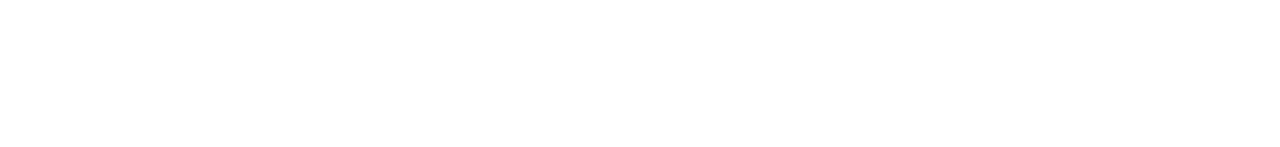
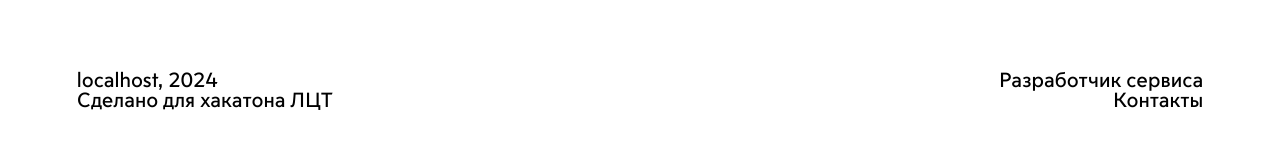
Before and after one commit to funcid/metro-in-tandem, a SvelteKit app in the folder web/: page / in a window 1280 px wide. Shown: the part 804-951 px from the top of the page. Before the commit the page ends 800 px from the top, so only its background shows below. Built offline with nearby package versions, Linux system fonts and the light colour scheme.

Commit message:
add footer

```diff
--- a/web/package.json
+++ b/web/package.json
@@ -23,5 +23,8 @@
 		"typescript": "^5.0.0",
 		"vite": "^5.0.3"
 	},
-	"type": "module"
+	"type": "module",
+	"dependencies": {
+		"svelte-spa-router": "^4.0.1"
+	}
 }
--- a/web/src/components/Footer.svelte
+++ b/web/src/components/Footer.svelte
@@ -3,6 +3,12 @@
 </script>
 
 <div class="flex justify-between font-onest">
-    <p>{$page.url.host}, {new Date().getFullYear()}</p>
-    <a href="https://t.me/ONE1SIDEDESIGN">Дизайнер сайта</a>
+    <div class="text-left">
+        <a>{$page.url.host}, {new Date().getFullYear()}</a><br/>
+        Сделано для хакатона ЛЦТ<br/>
+    </div>
+    <div class="text-right">
+        <a href="https://funcfolio.ru">Разработчик сервиса</a><br/>
+        <a href="https://t.me/funcid">Контакты</a><br/>
+    </div>
 </div>
--- a/web/src/routes/+page.svelte
+++ b/web/src/routes/+page.svelte
@@ -8,6 +8,7 @@
 	import Employees from '../components/Project.svelte';
 	import Distribution from '../components/SocialMedia.svelte';
 	import Team from '../components/Footer.svelte';
+	import Footer from '../components/Footer.svelte';
 
     const routes = {
         '/': Home,
@@ -28,6 +29,7 @@
 	<div class="w-full text-[32rem] flex flex-col gap-[200rem] ra">
 		<Header />
 		<Router {routes} />
+		<Footer />
 	</div>
 </div>
 
```
Also changed, not shown: 1 other file (tests, documents, lock files or other folders).
